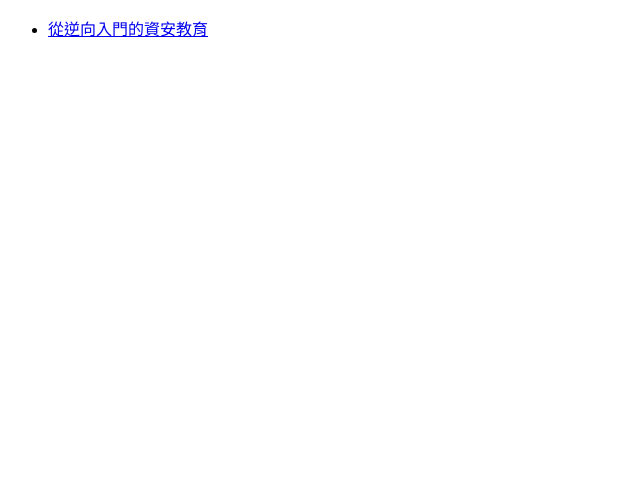
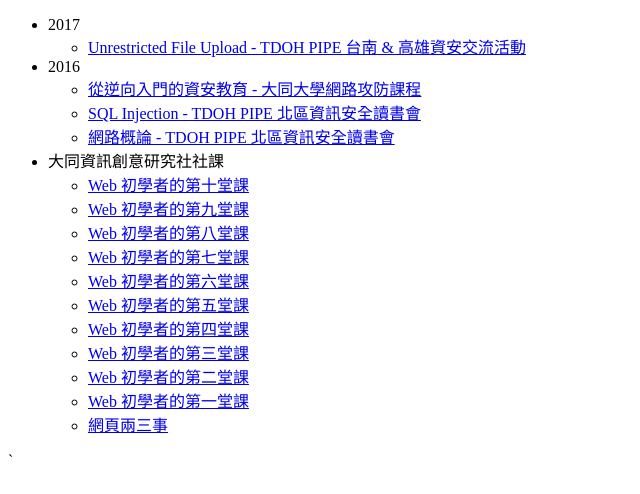
Before and after one commit to knowlet/slides, a plain HTML site: page index.html in a window 1280 px wide. Shown: the whole page, without its empty margins (0-640 px from the left). Drawn offline with Linux system fonts and the light colour scheme.

Commit message:
Add slides

```diff
--- a/index.html
+++ b/index.html
@@ -8,9 +8,37 @@
 </head>
 <body>
     <ul>
-        <li>
-            <a href="從逆向入門的資安教育/index.html">從逆向入門的資安教育</a>
-        </li>
+        <li>2017</li>
+        <ul>
+            <li><a href="https://slides.com/knowlet/tdoh-pipe-201706">Unrestricted File Upload - TDOH PIPE 台南 & 高雄資安交流活動</a></li>
+        </ul>
+        <li>2016</li>
+        <ul>
+            <li>
+                <a href="從逆向入門的資安教育/index.html">從逆向入門的資安教育 - 大同大學網路攻防課程</a>
+            </li>
+            <li>
+                <a href="https://slides.com/knowlet/tdoh-pipe-201611">SQL Injection - TDOH PIPE 北區資訊安全讀書會</a>
+            </li>
+            <li>
+                <a href="https://slides.com/knowlet/tdoh-pipe">網路概論 - TDOH PIPE 北區資訊安全讀書會</a>
+            </li>
+        </ul>
+        <li>大同資訊創意研究社社課</li>
+        <ul>
+            <li><a href="https://slides.com/knowlet/web-10">Web 初學者的第十堂課</a></li>
+            <li><a href="https://slides.com/knowlet/web-9">Web 初學者的第九堂課</a></li>
+            <li><a href="https://slides.com/knowlet/web-8">Web 初學者的第八堂課</a></li>
+            <li><a href="https://slides.com/knowlet/web-7">Web 初學者的第七堂課</a></li>
+            <li><a href="https://slides.com/knowlet/web-6">Web 初學者的第六堂課</a></li>
+            <li><a href="https://slides.com/knowlet/web-5">Web 初學者的第五堂課</a></li>
+            <li><a href="https://slides.com/knowlet/web-4">Web 初學者的第四堂課</a></li>
+            <li><a href="https://slides.com/knowlet/web-3">Web 初學者的第三堂課</a></li>
+            <li><a href="https://slides.com/knowlet/web-2">Web 初學者的第二堂課</a></li>
+            <li><a href="https://slides.com/knowlet/web-1">Web 初學者的第一堂課</a></li>
+            <li><a href="https://slides.com/knowlet/easyweb">網頁兩三事</a></li>
+        </ul>
+
     </ul>
 </body>
-</html>
+</html>`
```
